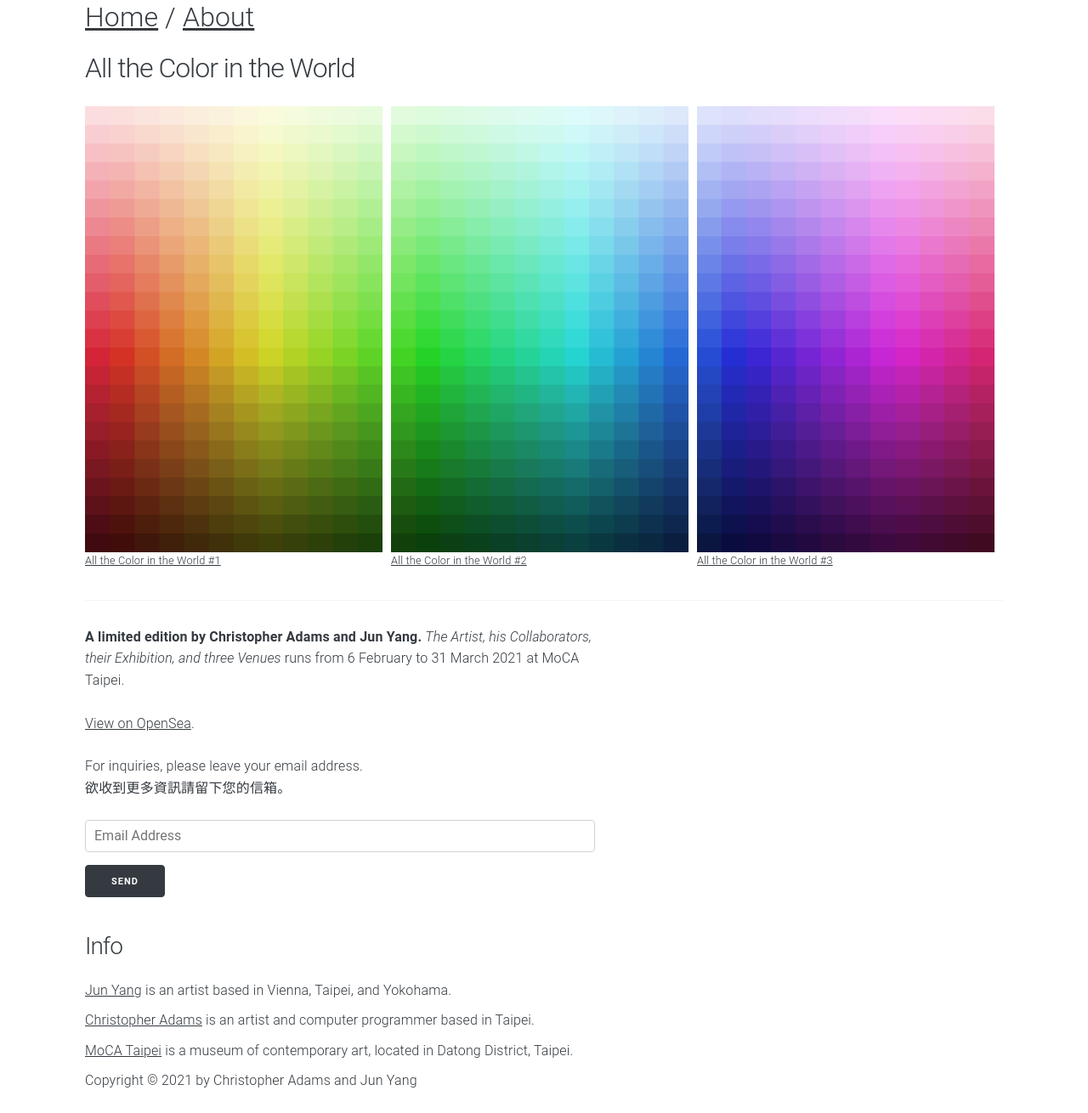
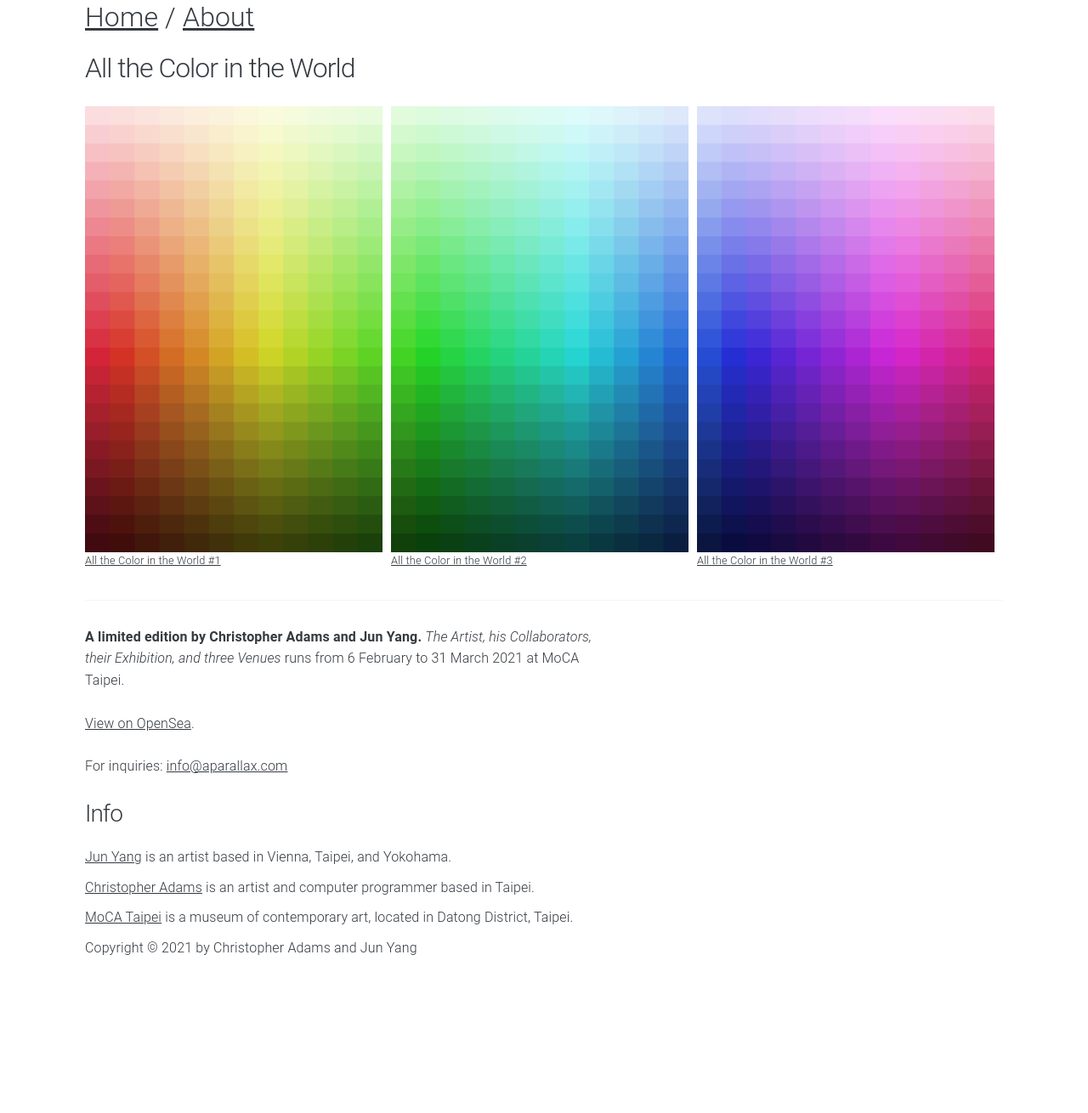
Before and after one commit to aparallax/allthecolorintheworld, a Jekyll site: the page built from index.html, in a window 1280 px wide. Shown: the whole page at 85% size. Built offline with Jekyll 4.4.1, drawn with Linux system fonts in a browser that asks for light colours; after the commit the page ends 1153 px from its top, so only the background shows below that.

Commit message:
Change sign-up form to email link

```diff
--- a/_includes/signup.html
+++ b/_includes/signup.html
@@ -1,10 +1,5 @@
-{% if site.signup_url %}
+{% if site.email %}
 <p>
-  For inquiries, please leave your email address.<br/>
-  欲收到更多資訊請留下您的信箱。
+  For inquiries: <a href="mailto:{{ site.email }}">{{ site.email }}</a>
 </p>
-<form id="signup-form" method="post" action="{{ site.signup_url }}">
-  <input type="email" name="email" id="email" required="required" placeholder="Email Address" />
-  <input type="submit" value="Send" />
-</form>
 {% endif %}
```
